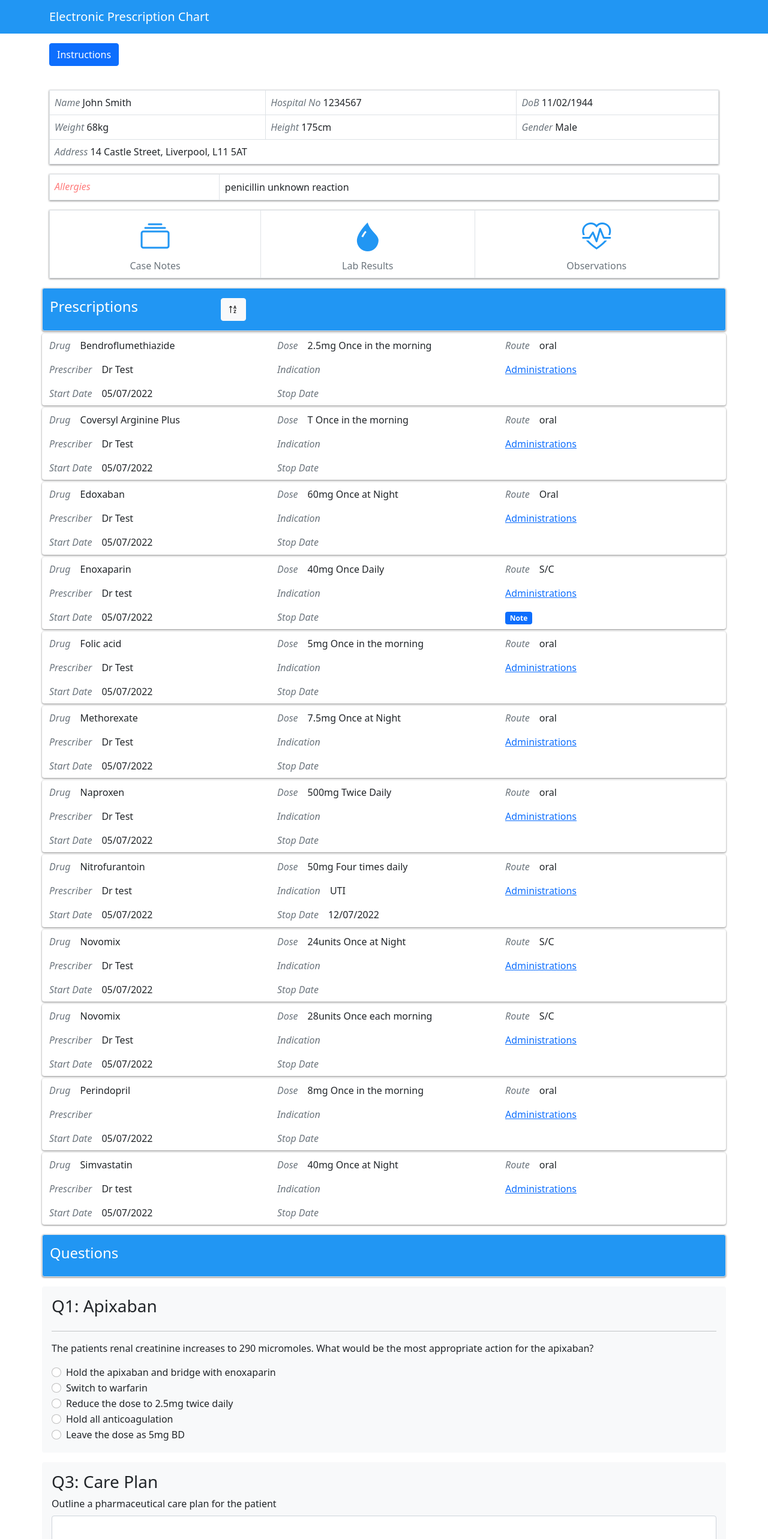
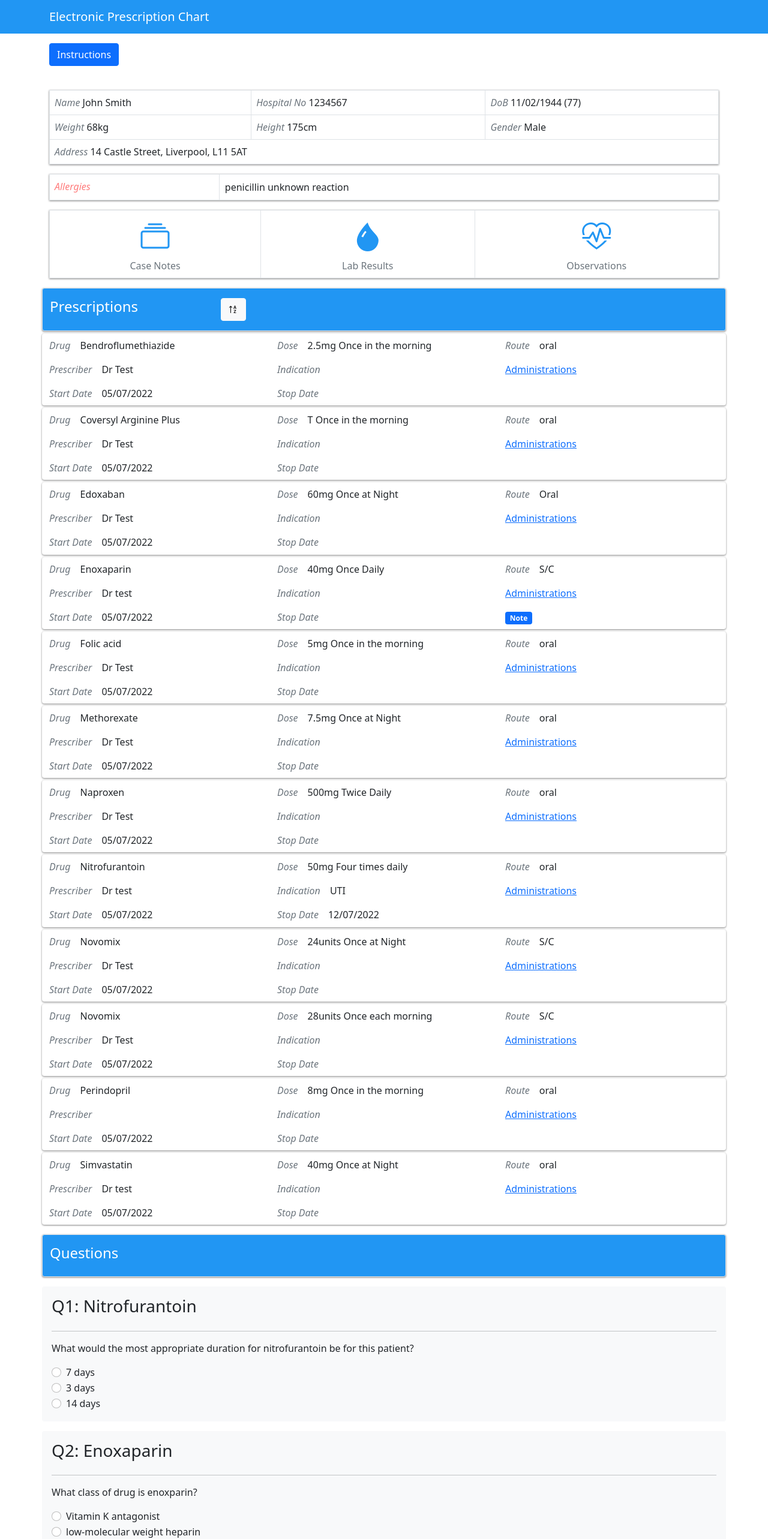
Before and after one commit to blogan19/case-studies-react, a React (Create React App) app: page / in a window 1280 px wide. Shown: the top 2566 px of the page at 60% size. Built offline with nearby package versions, Linux system fonts and the light colour scheme.

Commit message:
Questions fixed

```diff
--- a/src/case_study.json
+++ b/src/case_study.json
@@ -13,7 +13,7 @@
   "allergies": ["penicillin unknown reaction"],
   "case_notes": {
     "presenting_complaint": "UTI",
-    "history_presenting_complaint": "78 YO female BIBA Presented with SOB onset 48 hours ago",
+    "history_presenting_complaint": "78 YO Male BIBA Presented with UTI onset 48 hours ago",
     "conditions": [
       "Rheumatoid Arthritis",
       "Raised Cholesterol",
@@ -517,11 +517,19 @@
   "questions": [{
     "questionNumber": 1,
     "questionType": "MultipleChoice",
-    "questionTitle": "Apixaban",
-    "questionText": "The patients renal creatinine increases to 290 micromoles. What would be the most appropriate action for the apixaban?",
-    "answerOptions": ["Hold the apixaban and bridge with enoxaparin","Switch to warfarin","Reduce the dose to 2.5mg twice daily","Hold all anticoagulation","Leave the dose as 5mg BD"],
-    "answer": "Reduce the dose to 2.5mg twice daily",
-    "answerExplanation":"The Patients crcl is now belo 30ml/min and this is the correct dose as per product literature"
+    "questionTitle": "Nitrofurantoin",
+    "questionText": "What would the most appropriate duration for nitrofurantoin be for this patient?",
+    "answerOptions": ["7 days","3 days","14 days"],
+    "answer": "7 days",
+    "answerExplanation":""
+  },{
+    "questionNumber": 2,
+    "questionType": "MultipleChoice",
+    "questionTitle": "Enoxaparin",
+    "questionText": "What class of drug is enoxparin?",
+    "answerOptions": ["Vitamin K antagonist","low-molecular weight heparin","Direct oral anticoagulant","antiplatelet","unfractionated herparin"],
+    "answer": "low-molecular weight heparin",
+    "answerExplanation":""
   },{
     "questionNumber": 3,
     "questionType": "CarePlan",
--- a/src/components/Patient_details.jsx
+++ b/src/components/Patient_details.jsx
@@ -4,6 +4,12 @@ import Container from 'react-bootstrap/Container';
 import Allergies from './allergies';
 
 const PatientDetails = ({ patient, allergies }) => {
+
+  const birthdate = Date.parse(patient.dob);
+  const currentDate = new Date();
+  const diff = currentDate - birthdate;
+  const age = Math.floor(diff/31557600000);
+
   return (
     <>
       <Container className="mt-3 ">
@@ -20,7 +26,7 @@ const PatientDetails = ({ patient, allergies }) => {
               </td>
               <td>
                 <i className="text-muted">DoB </i>
-                {patient.dob}
+                {patient.dob} ({age})
               </td>
             </tr>
             <tr>
--- a/src/components/questions/MultipleChoice.jsx
+++ b/src/components/questions/MultipleChoice.jsx
@@ -61,7 +61,7 @@ const MultipleChoice = (props) => {
                     key={answerOption}
                     label={answerOption}
                     name={question.questionNumber}
-                    id={`radio${index}`}
+                    id={`radioQ${question.questionNumber}${index}`}
                     onChange={() => handleChange(answerOption)}
                     disabled={radioDisabled}
                   />
```
